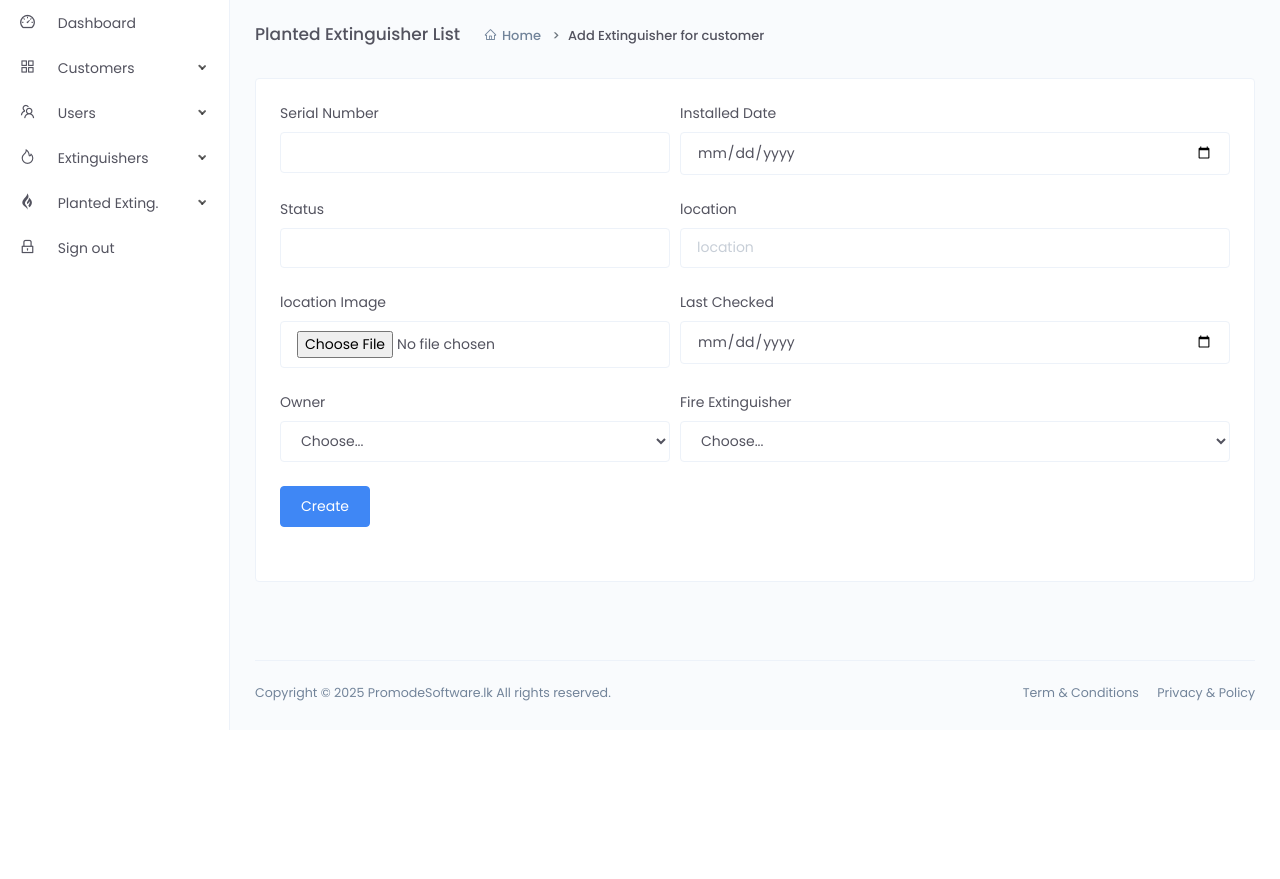
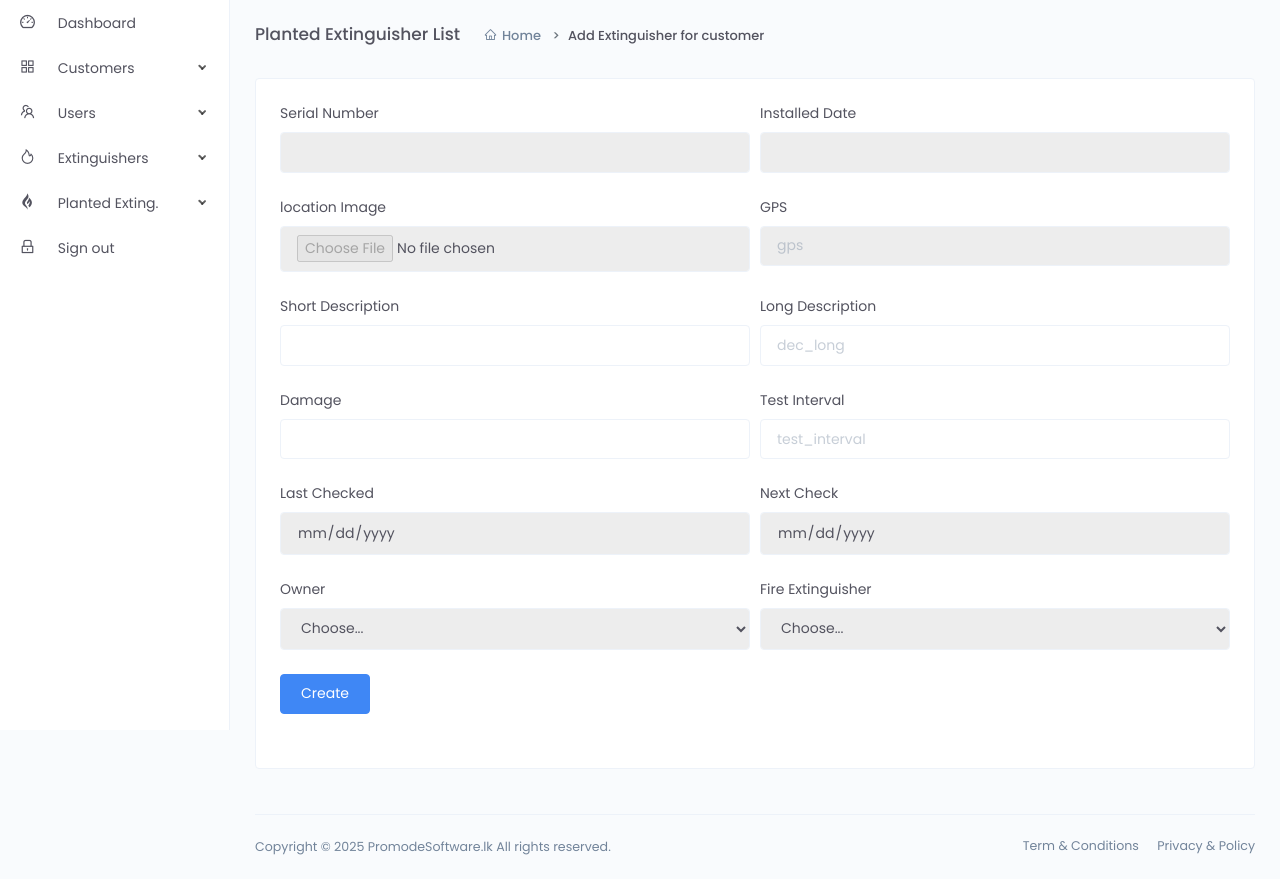
Before and after one commit to nalaka-ekathuwa/brandshutz_001, a PHP site: page /maintenance.php in a window 1280 px wide. Shown: the part 70-949 px from the top of the page. Before the commit the page ends 800 px from the top, so only its background shows below. Run offline with PHP 8.4, Linux system fonts and the light colour scheme; the visitor is signed in with stand-in values (Sample User, id 1); data that the repository does not hold is empty.

Commit message:
Added new controler for maintenance

```diff
--- a/maintenance.php
+++ b/maintenance.php
@@ -44,42 +44,63 @@
                         <div class="card-body">
                             <div class="row m-b-30">
                                 <div class="col-lg-12">
-                                    <form action="control/cus_ext_process.php?action=<?php echo $action; ?>" method="post" enctype= multipart/form-data >
+                                <form action="control/ext_maintenance.php?action=<?php echo $action; ?>" method="post" enctype= multipart/form-data >
                                         <div class="form-row">
-                                            <div class="form-group col-md-5">
+                                            <div class="form-group col-md-6">
                                                 <label for="serial_no">Serial Number</label>
-                                                <input name="serial_no" type="text" class="form-control" id="serial_no" value="<?php echo isset($_GET['key'])?$row['serial_no']:''; ?>" required >
+                                                <input name="serial_no" type="text" class="form-control" id="serial_no" value="<?php echo isset($_GET['key'])?$row['serial_no']:''; ?>" disabled >
                                             </div>
-                                            <div class="form-group col-md-7">
+                                            <div class="form-group col-md-6">
                                                 <label for="build">Installed Date</label>
-                                                <input name="install_date" type="date" class="form-control" id="build"  value="<?php echo isset($_GET['key'])?$row['install_date']:''; ?>" >
+                                                <input disabled name="bj" type="number" class="form-control" id="build" min="1850" max="2500"  value="<?php echo isset($_GET['key'])?$row['bj']:''; ?>" >
                                                 <?php if(isset($_GET['key'])){ ?><input type="hidden" name="key" value="<?php echo $key; ?>" > <?php } ?>
                                             </div>
                                         </div>
+
                                         <div class="form-row">
-                                            <div class="form-group col-md-5">
-                                                <label for="status">Status</label>
-                                                <input name="status" type="text" class="form-control" id="status" value="<?php echo isset($_GET['key'])?$row['status']:''; ?>">
+                                            <div class="form-group col-md-6">
+                                                <label for="location_img">location Image</label>
+                                                <input disabled name="location_img" type="file" class="form-control" id="location_img" value="<?php echo isset($_GET['key'])?$row['location_img']:''; ?>">
                                             </div>
-                                            <div class="form-group col-md-7">
-                                                <label for="location">location</label>
-                                                <input name="location" type="text" class="form-control" id="location" placeholder="location" value="<?php echo isset($_GET['key'])?$row['location']:''; ?>" required >
+                                            <div class="form-group col-md-6">
+                                                <label for="gps">GPS</label>
+                                                <input disabled name="gps" type="text" class="form-control" id="gps" placeholder="gps" value="<?php echo isset($_GET['key'])?$row['gps']:''; ?>" >
                                             </div>
                                         </div>
                                         <div class="form-row">
-                                            <div class="form-group col-md-5">
-                                                <label for="location_img">location Image</label>
-                                                <input name="location_img" type="file" class="form-control" id="location_img" value="<?php echo isset($_GET['key'])?$row['location_img']:''; ?>">
+                                            <div class="form-group col-md-6">
+                                                <label for="desc_short">Short Description</label>
+                                                <input name="desc_short" type="text" class="form-control" id="desc_short" value="<?php echo isset($_GET['key'])?$row['desc_short']:''; ?>">
                                             </div>
-                                            <div class="form-group col-md-7">
-                                                <label for="last_checked">Last Checked</label>
-                                                <input name="last_checked" type="date" class="form-control" id="last_checked" placeholder="last_checked" value="<?php echo isset($_GET['key'])?$row['last_checked']:''; ?>" >
+                                            <div class="form-group col-md-6">
+                                                <label for="dec_long">Long Description</label>
+                                                <input name="dec_long" type="text" class="form-control" id="dec_long" placeholder="dec_long" value="<?php echo isset($_GET['key'])?$row['dec_long']:''; ?>" required >
                                             </div>
                                         </div>
                                         <div class="form-row">
-                                            <div class="form-group col-md-5">
+                                            <div class="form-group col-md-6">
+                                                <label for="damage">Damage</label>
+                                                <input name="damage" type="text" class="form-control" id="damage" value="<?php echo isset($_GET['key'])?$row['damage']:''; ?>">
+                                            </div>
+                                            <div class="form-group col-md-6">
+                                                <label for="test_interval">Test Interval</label>
+                                                <input name="test_interval" type="text" class="form-control" id="test_interval" placeholder="test_interval" value="<?php echo isset($_GET['key'])?$row['test_interval']:''; ?>" >
+                                            </div>
+                                        </div>
+                                        <div class="form-row">
+                                            <div class="form-group col-md-6">
+                                                <label for="checked_on">Last Checked</label>
+                                                <input disabled name="checked_on" type="date" class="form-control" id="checked_on" placeholder="checked_on" value="<?php echo isset($_GET['key'])?$row['checked_on']:''; ?>" >
+                                            </div>
+                                            <div class="form-group col-md-6">
+                                                <label for="next_check">Next Check</label>
+                                                <input disabled name="next_check" type="date" class="form-control" id="next_check" value="<?php echo isset($_GET['key'])?$row['next_check']:''; ?>">
+                                            </div>
+                                        </div>
+                                        <div class="form-row">
+                                            <div class="form-group col-md-6">
                                                 <label for="location">Owner</label>
-                                                <select name="cus_id" id="cus_id" class="form-control" required >
+                                                <select disabled name="cus_id" id="cus_id" class="form-control" required >
                                                     <option >Choose...</option>
                                                     <?php
                                                     //get User Roles
@@ -95,9 +116,9 @@
                                                         }  ?> ><?php echo $row1['name']; ?></option> <?php } ?>
                                                 </select>
                                             </div>
-                                            <div class="form-group col-md-7">
+                                            <div class="form-group col-md-6">
                                                 <label for="address">Fire Extinguisher</label>
-                                                <select required name="ext_id" id="ext_id" class="form-control" >
+                                                <select disabled required name="ext_id" id="ext_id" class="form-control" >
                                                     <option >Choose...</option>
                                                     <?php
                                                     //get User Roles
@@ -114,11 +135,11 @@
                                             </div>
                                         </div>
                                         <!-- <div class="form-row">
-                                            <div class="form-group col-md-5">
+                                            <div class="form-group col-md-6">
                                                 <label for="image">Image</label>
                                                 <input name="image" type="file" class="form-control" id="image" >
                                             </div>
-                                            <div class="form-group col-md-7">
+                                            <div class="form-group col-md-6">
                                                <?php if(isset($_GET['key'])){  ?><img src="<?php echo $image; ?>" style="height:150px; width: auto;" /> <?php } ?>
                                             </div>
                                         </div>   -->
--- a/sidebar.php
+++ b/sidebar.php
@@ -42,7 +42,7 @@
                 </ul>
             </li>
             <?php  } ?>
-            <?php if ($session_urole == 4) { ?>
+            <?php if ($session_urole == 3) { ?>
             <!-- For Safety Officer -->
             <li class="nav-item dropdown">
                 <a class="dropdown-toggle" href="javascript:void(0);">
```
Also changed, not shown: control/ext_maintenance.php (added, +43 -0 lines), load_equipment.php (+15 -7 lines), locations.php (+10 -17 lines), manage_cus_ext.php (+11 -10 lines).
